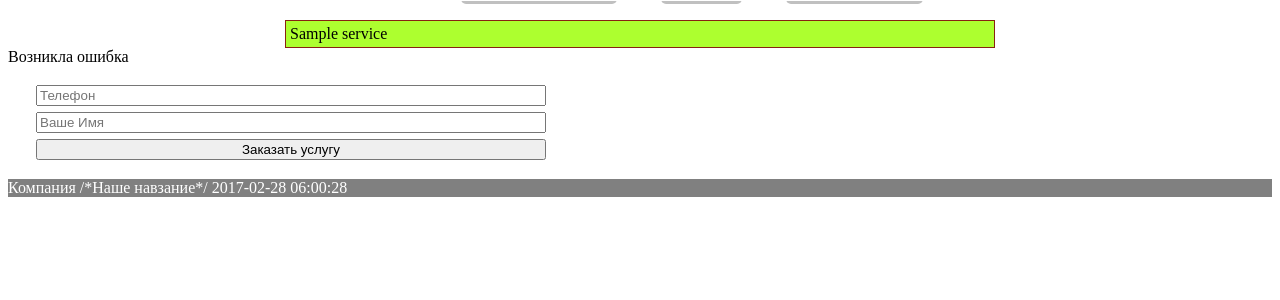
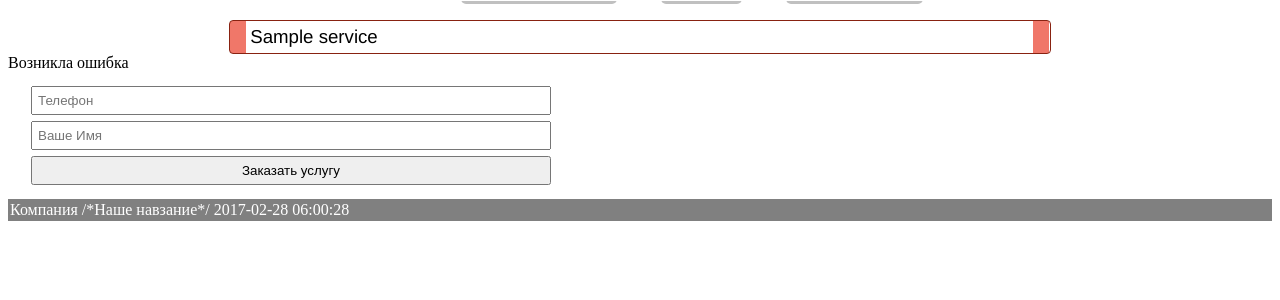
Before and after one commit to ctok81/Web-tecnology, a PHP site: page /zakaz.php in a window 1280 px wide. Shown: the part 113-413 px from the top of the page. Run offline with PHP 8.4, Linux system fonts and the light colour scheme; tables that the repository leaves empty or names only in its code hold one stand-in row (values such as "Sample post").

Commit message:
css v.0.0.2

```diff
--- a/divtable.css
+++ b/divtable.css
@@ -1,21 +1,29 @@
 	.DivAllList{
-		width: 80%;
+		width: 65%;
 		margin: auto;
 
 	}
 	.Li2st{
-	 width:700px;
 	 border:1px solid #882211;
-	 padding: 4px;
+	 padding: 5px;
+	 padding-left: 20px;
 	 margin:auto;
 	 margin-top:2px;
+	 border-radius: 4px;
 	 cursor: pointer;
-	 background: greenyellow;
-	 font: helvetica;
+	 font: 14pt helvetica;
+	 background-image: linear-gradient(#f07769 50%, #f07769 50%), linear-gradient(#f07769 50%, #f07769 50%),
+	 linear-gradient(silver 50%, silver 50%), linear-gradient(silver 50%, silver 50%);
+	 background-size: 2% 100%, 2% 100%, 0% 100%, 0% 100%;
+	 background-position: left, right, left, right;
+	 background-repeat: repeat-y, repeat-y, repeat-y, repeat-y;
 	}
 	.Li2st:hover
 	{
-		background-color: #ffcc00;
+		transition: .3s ease-out;
+		border-radius: 8px;
+		border: 1px inset;
+		background-size: 0% 100%, 0% 100%, 2% 100%, 2% 100%;
 	}
 
 
@@ -27,29 +35,26 @@
 	border: 1px;
 	border-radius: 10px;
 	cursor: pointer;
+	width: 65%;
 }
 .divTableRow {
 	display: table-row;
 }
 
+.divTableRow:hover{
+	background-color: #EEE;
+	transition: .3s ease-out;
+}
+
 .divTableHeading {
 	background-color: #b9b9b9;
 	display: table-header-group;
-  border: 6px solid #de2c40;
 }
 
 .divTableCell {
 	display: table-cell;
 	padding: 3px 10px;
 	color: #113322;
-}
-
-.divTableBody:hover{
-	border: 5px;
-	border-radius: 10px;
-	border-color: #33ff22;
-	background-color: #EEE;
-	transition: .3s ease-out;
 }
 
 .divTableFoot {
@@ -59,7 +64,10 @@
 }
 .divTableBody {
 	display: table-row-group;
-	border: 1px solid #000;
+}
+
+input{
+	padding: 5px;
 }
 
 input:hover{
--- a/index.css
+++ b/index.css
@@ -8,7 +8,7 @@
 	transition: .2s ease-out;
 }
 footer{
-	padding: 0;
+	padding: 2px;
 	color: white;
 	background-color: grey;
 }
--- a/zakaz.php
+++ b/zakaz.php
@@ -74,7 +74,7 @@
 	}
 ?>
 				<div class='divTableCell'>
-					<form align="center" action="handler.php" method="post" style="border: 10px; margin: 10px; padding: 3px 5px;">
+					<form align="center" action="handler.php" method="post" style="border: 5px; margin: 5px; padding: 3px 5px;">
 						<input type="text" name="phone" placeholder="Телефон" style="margin: 3px; width: 100%;">
 						<input type="text" name="namecl" placeholder="Ваше Имя" style="margin: 3px; width: 100%;">
 						<input type="submit" value="Заказать услугу" style="margin: 3px;width: 100%;">
```
